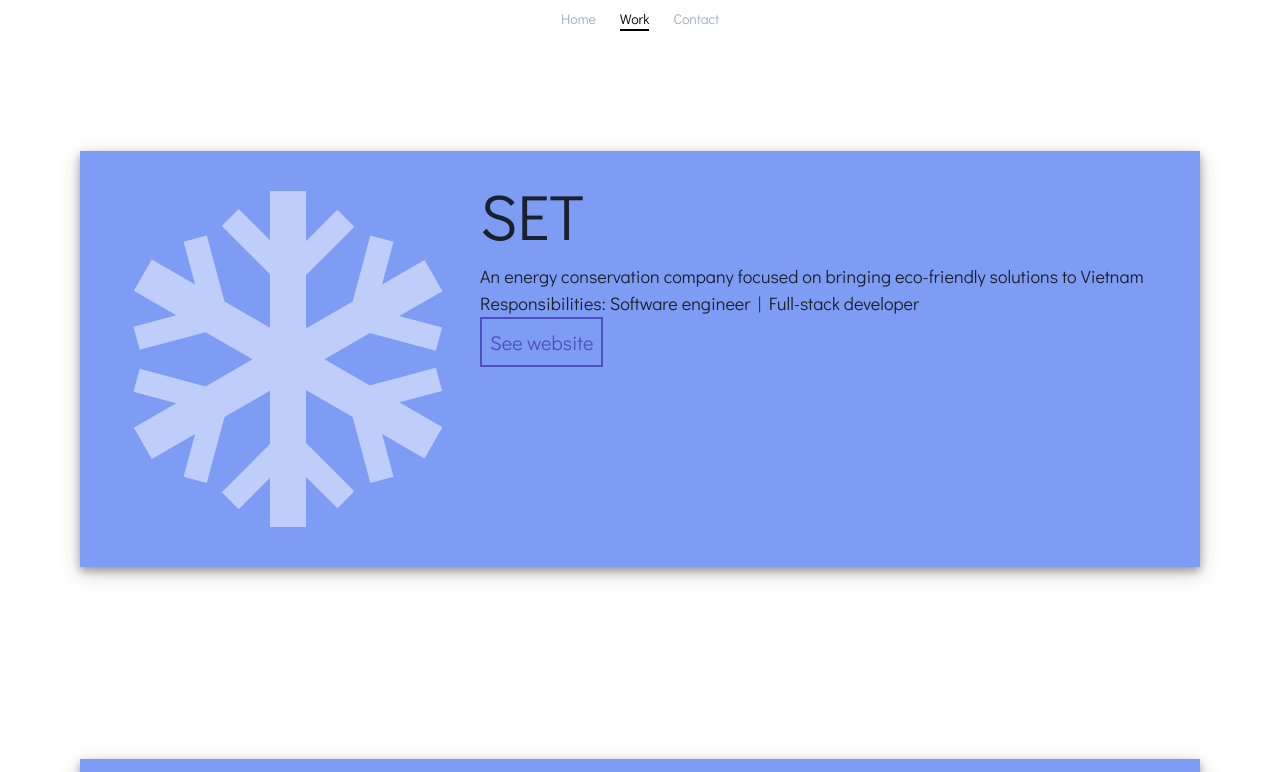
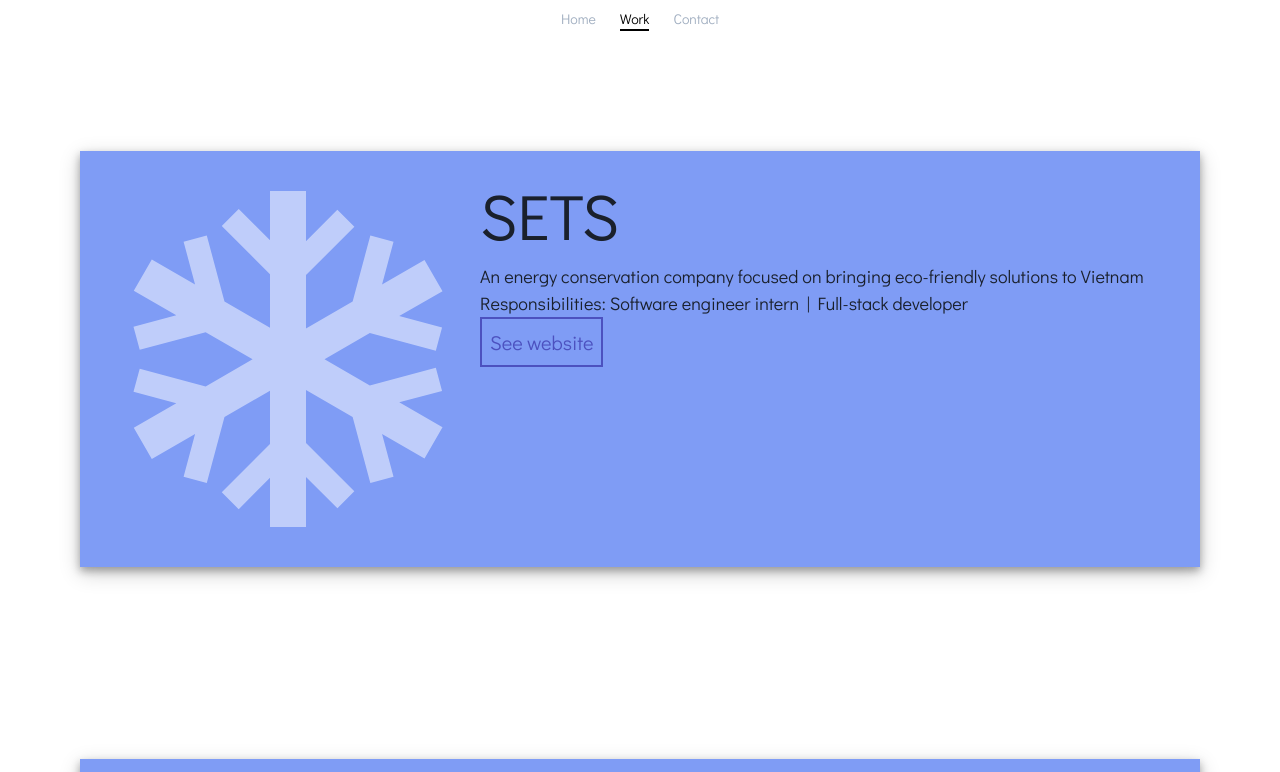
Before and after one commit to Slayzur02/gatsby-portfolio, a Gatsby site: page /work in a window 1280 px wide. Shown: the top 772 px of the page. Built offline with nearby package versions, Linux system fonts and the light colour scheme; Gatsby itself is replaced by a stand-in of ours.

Commit message:
final, final small tweak

```diff
--- a/src/pages/work.js
+++ b/src/pages/work.js
@@ -47,9 +47,9 @@ function AboutPage(props){
           <IoMdSnow/>
         </div>
         <div className="flex flex-col">
-          <p className="text-6xl ">SET</p>
+          <p className="text-6xl ">SETS</p>
           <p className="text-lg ">An energy conservation company focused on bringing eco-friendly solutions to Vietnam</p>
-          <p className="text-lg ">Responsibilities: Software engineer | Full-stack developer </p>
+          <p className="text-lg ">Responsibilities: Software engineer intern | Full-stack developer </p>
           <div className="">
           <button className="float-left p-2 text-xl border-2 border-indigo-700 text-indigo-700"><a href="http://hackathon.shecodesvn.tech">See website</a> </button>
           </div>
```
